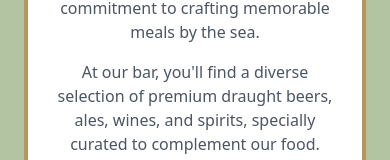
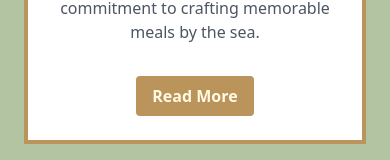
Before and after one commit to Zach-Deladev/queenshead, a React (Vite) app in the folder client/: page / in a window 390 px wide. Shown: the part 1588-1748 px from the top of the page. Built offline with nearby package versions, Linux system fonts and the light colour scheme; no server answers; a web font is replaced by a local one.

Commit message:
Optimised hero image.

```diff
--- a/client/src/components/AboutUs.tsx
+++ b/client/src/components/AboutUs.tsx
@@ -1,6 +1,13 @@
-import pubImage from "../assets/pubfront.jpg"; // Replace with path to your pub's image
+import React, { useState } from "react";
+import pubImage from "../assets/pubfront.jpg"; // Make sure the path is correct
 
 const AboutUs = () => {
+  const [readMore, setReadMore] = useState(false);
+
+  const toggleReadMore = () => {
+    setReadMore(!readMore);
+  };
+
   return (
     <section className="bg-[#B2C4A1] py-10">
       <div className="container mx-auto px-6 md:px-12">
@@ -13,9 +20,14 @@ const AboutUs = () => {
             />
           </div>
           <div className="border-4 border-[#BB945C] bg-white p-6 ">
-            <h2 style={{
+            <h2
+              style={{
                 fontFamily: "'Abhaya Libre', serif",
-            }} className="text-3xl md:text-5xl font-bold text-gray-800 mb-4 ">About Us</h2>
+              }}
+              className="text-3xl md:text-5xl font-bold text-gray-800 mb-4 "
+            >
+              About Us
+            </h2>
             <p className="text-gray-600 mb-4">
               Experience the charm and warm hospitality of The Queen's Head, a
               traditional seaside pub that combines the allure of the coast with
@@ -25,23 +37,34 @@ const AboutUs = () => {
               we serve is a testament to our commitment to crafting memorable
               meals by the sea.
             </p>
+            {/* Hidden paragraphs */}
+            <div className={`${readMore ? "block" : "hidden"} md:block`}>
               <p className="text-gray-600 mb-4">
                 At our bar, you'll find a diverse selection of premium draught
                 beers, ales, wines, and spirits, specially curated to complement
-              our food. Whether you're a beer enthusiast, a wine connoisseur, or
-              a lover of spirits, our offerings cater to all tastes.
+                our food. Whether you're a beer enthusiast, a wine connoisseur,
+                or a lover of spirits, our offerings cater to all tastes.
               </p>
               <p className="text-gray-600 mb-4">
-              Our large beer garden is a haven for those sunny days when all you
-              want to do is bask in the coastal atmosphere. It's the perfect
-              setting to unwind, enjoy a refreshing drink, and soak up the sun.
+                Our large beer garden is a haven for those sunny days when all
+                you want to do is bask in the coastal atmosphere. It's the
+                perfect setting to unwind, enjoy a refreshing drink, and soak up
+                the sun.
               </p>
               <p className="text-gray-600">
                 At The Queen's Head, we're more than just a pub. We're a place
                 where food, drinks, and the sea come together to create
-              unforgettable experiences. Join us for a meal and let us transport
-              you to a world of coastal charm and culinary delight.
+                unforgettable experiences. Join us for a meal and let us
+                transport you to a world of coastal charm and culinary delight.
               </p>
+            </div>
+            {/* Read More/Less Button */}
+            <button
+              onClick={toggleReadMore}
+              className="mt-4 py-2 px-4 bg-[#BB945C] hover:bg-[#BB945C] text-[#FFFAE2] font-bold rounded focus:outline-none focus:shadow-outline md:hidden"
+            >
+              {readMore ? "Read Less" : "Read More"}
+            </button>
           </div>
         </div>
       </div>
--- a/client/src/components/Hero.tsx
+++ b/client/src/components/Hero.tsx
@@ -1,4 +1,4 @@
-import hero from "../assets/herobg.png";
+import hero from "../assets/herobg.webp";
 import logo from "../assets/logo.png";
 import facebook from "../assets/facebook.png";
 import linkedin from "../assets/linkedin.png";
```
Also changed, not shown: client/src/assets/herobg.webp (added). Lines whose indentation alone changed are shown as unchanged.
